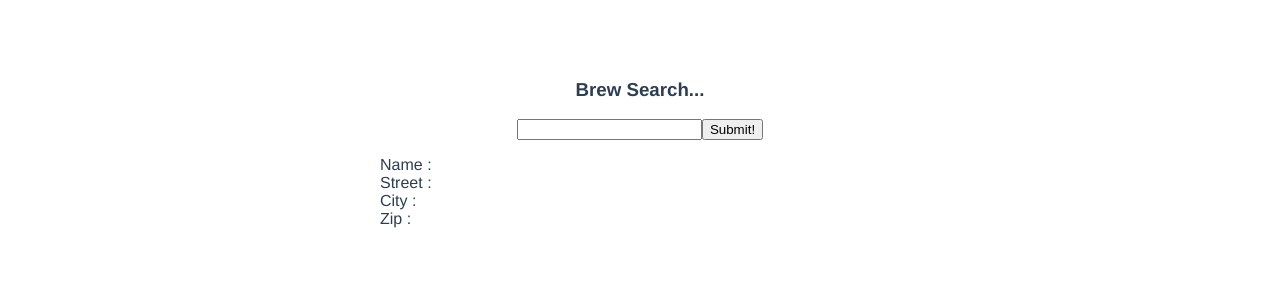
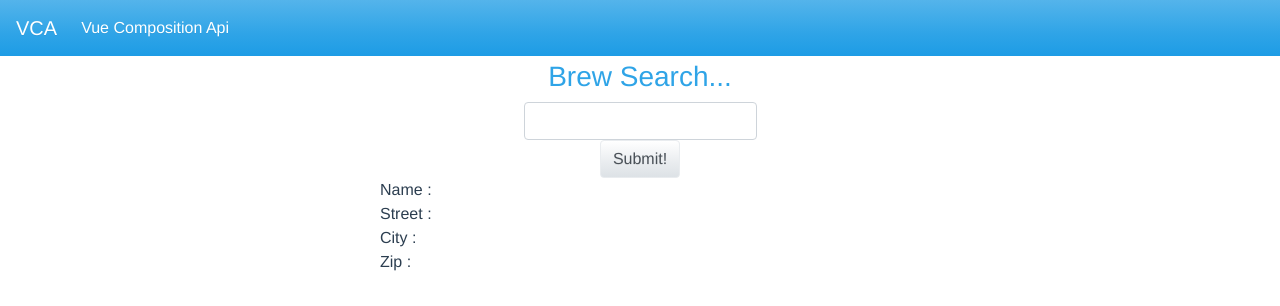
Before and after one commit to ivandj0h/vueCompositionApi, a Vue app: page / in a window 1280 px wide. Shown: the top 306 px of the page. Built offline with nearby package versions, Linux system fonts and the light colour scheme.

Commit message:
added navbar component & included bootsrap style

```diff
--- a/public/index.html
+++ b/public/index.html
@@ -6,6 +6,7 @@
     <meta name="viewport" content="width=device-width,initial-scale=1.0">
     <link rel="icon" href="<%= BASE_URL %>favicon.ico">
     <title>compositionapi</title>
+    <link rel="stylesheet" href="https://bootswatch.com/4/cerulean/bootstrap.css">
   </head>
   <body>
     <noscript>
--- a/src/App.vue
+++ b/src/App.vue
@@ -1,16 +1,19 @@
 <template>
   <div id="app">
+    <Navbar />
     <SearchBrews />
   </div>
 </template>
 
 <script>
 import SearchBrews from './components/SearchBrews.vue'
+import Navbar from './components/Navbar.vue'
 
 export default {
   name: 'app',
   components: {
-    SearchBrews
+    SearchBrews,
+    Navbar
   }
 }
 </script>
--- a/src/components/HelloWorld.vue
+++ /dev/null
@@ -1,58 +0,0 @@
-<template>
-  <div class="hello">
-    <h1>{{ msg }}</h1>
-    <p>
-      For a guide and recipes on how to configure / customize this project,<br>
-      check out the
-      <a href="https://cli.vuejs.org" target="_blank" rel="noopener">vue-cli documentation</a>.
-    </p>
-    <h3>Installed CLI Plugins</h3>
-    <ul>
-      <li><a href="https://github.com/vuejs/vue-cli/tree/dev/packages/%40vue/cli-plugin-babel" target="_blank" rel="noopener">babel</a></li>
-      <li><a href="https://github.com/vuejs/vue-cli/tree/dev/packages/%40vue/cli-plugin-eslint" target="_blank" rel="noopener">eslint</a></li>
-    </ul>
-    <h3>Essential Links</h3>
-    <ul>
-      <li><a href="https://vuejs.org" target="_blank" rel="noopener">Core Docs</a></li>
-      <li><a href="https://forum.vuejs.org" target="_blank" rel="noopener">Forum</a></li>
-      <li><a href="https://chat.vuejs.org" target="_blank" rel="noopener">Community Chat</a></li>
-      <li><a href="https://twitter.com/vuejs" target="_blank" rel="noopener">Twitter</a></li>
-      <li><a href="https://news.vuejs.org" target="_blank" rel="noopener">News</a></li>
-    </ul>
-    <h3>Ecosystem</h3>
-    <ul>
-      <li><a href="https://router.vuejs.org" target="_blank" rel="noopener">vue-router</a></li>
-      <li><a href="https://vuex.vuejs.org" target="_blank" rel="noopener">vuex</a></li>
-      <li><a href="https://github.com/vuejs/vue-devtools#vue-devtools" target="_blank" rel="noopener">vue-devtools</a></li>
-      <li><a href="https://vue-loader.vuejs.org" target="_blank" rel="noopener">vue-loader</a></li>
-      <li><a href="https://github.com/vuejs/awesome-vue" target="_blank" rel="noopener">awesome-vue</a></li>
-    </ul>
-  </div>
-</template>
-
-<script>
-export default {
-  name: 'HelloWorld',
-  props: {
-    msg: String
-  }
-}
-</script>
-
-<!-- Add "scoped" attribute to limit CSS to this component only -->
-<style scoped>
-h3 {
-  margin: 40px 0 0;
-}
-ul {
-  list-style-type: none;
-  padding: 0;
-}
-li {
-  display: inline-block;
-  margin: 0 10px;
-}
-a {
-  color: #42b983;
-}
-</style>
--- /dev/null
+++ b/src/components/Navbar.vue
@@ -0,0 +1,16 @@
+<template>
+  <nav class="navbar navbar-expand-lg fixed-top navbar-dark bg-primary">
+  <a class="navbar-brand" href="#">VCA</a>
+  <button class="navbar-toggler" type="button" data-toggle="collapse" data-target="#navbarColor01" aria-controls="navbarColor01" aria-expanded="false" aria-label="Toggle navigation">
+    <span class="navbar-toggler-icon"></span>
+  </button>
+
+  <div class="collapse navbar-collapse" id="navbarColor01">
+    <ul class="navbar-nav mr-auto">
+      <li class="nav-item active">
+        <a class="nav-link" href="#">Vue Composition Api</a>
+      </li>
+    </ul>
+  </div>
+</nav>
+</template>
--- a/src/components/SearchBrews.vue
+++ b/src/components/SearchBrews.vue
@@ -3,8 +3,8 @@
         <h3>Brew Search...</h3>
         <section>
             <form>
-                <input type="text" />
-                <button>Submit!</button>
+                <input type="text" class="form-control" />
+                <button class="btn btn-secondary">Submit!</button>
             </form>
         </section>
         <div class="search-result">
```
Also changed, not shown: 1 other file (tests, documents, lock files or other folders).
